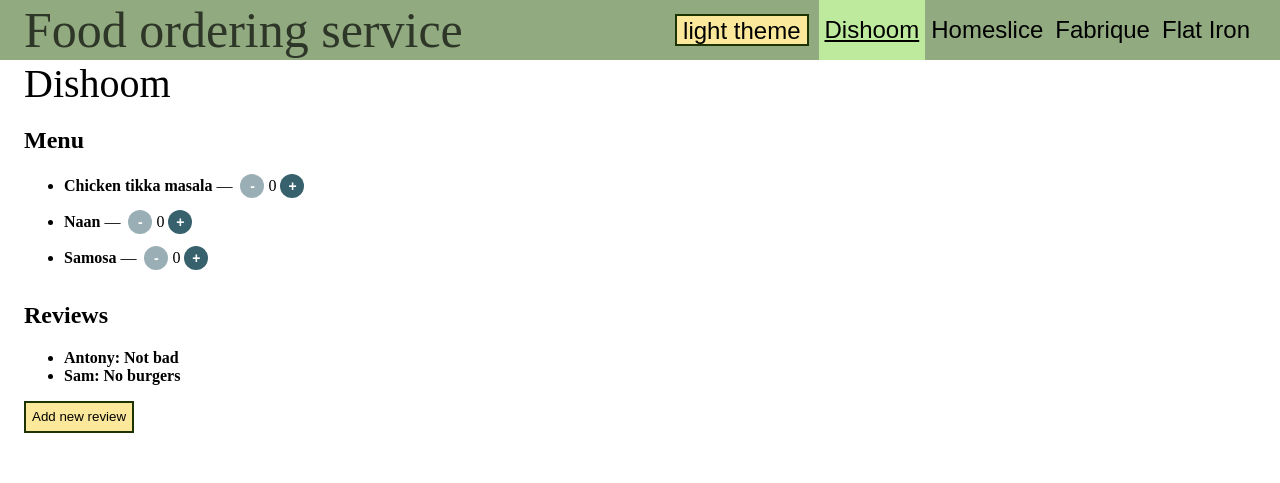
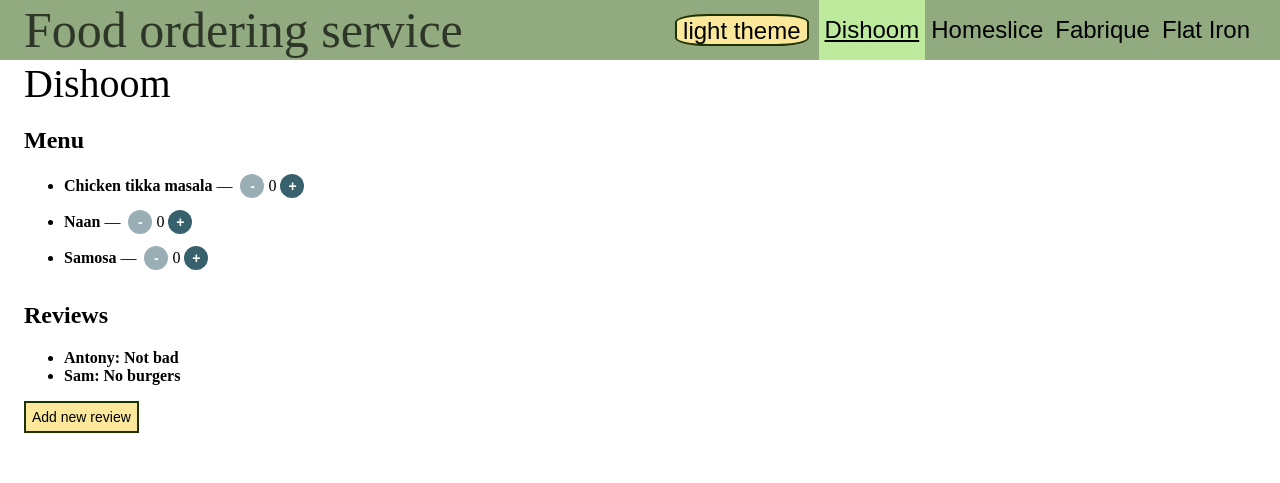
Before and after one commit to Ilona019/Restaurants-React2023, a React app: page / in a window 1280 px wide. Shown: the top 483 px of the page. Built offline with nearby package versions, Linux system fonts and the light colour scheme; the HTML template or start-up script is replaced by a standard one.

Commit message:
added default options button, added a custom hook to change the theme, shadow changed

```diff
--- a/src/component/AddReviwButton/component.jsx
+++ b/src/component/AddReviewButton/component.jsx
@@ -1,10 +1,9 @@
 import { useState } from "react";
-import { createPortal } from "react-dom";
 import { Button } from "../Button/component";
 import { Modal } from "../Modal/component";
 import { ReviwForm } from "../ReviewForm/component";
 
-export const AddReviwButton = () => {
+export const AddReviewButton = () => {
   const [isModalOpened, setIsModalOpened] = useState(false);
   const onClose = () => setIsModalOpened(false);
   return (
--- a/src/component/Button/component.jsx
+++ b/src/component/Button/component.jsx
@@ -1,20 +1,18 @@
-import { useContext } from "react";
-import { ThemeContext } from "../../contexts/Theme";
+import { useTheme } from "../../contexts/Theme";
 import classNames from "classnames";
 import styles from "./styles.module.css";
 
 export const Button = ({
   title,
   type,
-  active,
-  fontSize,
+  active = false,
+  fontSize = "s",
   shape,
   disabled,
   className,
   onClick,
 }) => {
-  const themeContext = useContext(ThemeContext);
-  const isDark = themeContext.theme === "dark";
+  const {theme} = useTheme();
 
   return (
     <button
@@ -23,15 +21,15 @@
         styles[className],
         styles[type],
         styles["fontSize__" + fontSize],
+        styles[theme],
         {
           [styles.disabled]: disabled,
           [styles.active]: active,
-          [styles["shape__" + shape]]: shape,
-          [styles.dark]: isDark,
+          [styles["shape__" + shape]]: shape
         }
       )}
       disabled={disabled}
-      onClick={() => onClick(themeContext.theme)}>
+      onClick={() => onClick(theme)}>
       {title}
     </button>
   );
--- a/src/component/Button/styles.module.css
+++ b/src/component/Button/styles.module.css
@@ -7,7 +7,9 @@
 
 .root:hover {
     cursor: pointer;
-    box-shadow: inset 0 -3px 0 rgba(0,0,0,0.15);
+    -webkit-box-shadow: 0px 0px 20px -5px rgba(14, 36, 52, 0.3) inset;
+    -moz-box-shadow: 0px 0px 20px -5px rgba(14, 36, 52, 0.3) inset;
+    box-shadow: 0px 0px 20px -5px rgba(14, 36, 52, 0.3) inset;
 }
 
 .active {
@@ -17,6 +19,10 @@
 
 .shape__circle {
     border-radius: 50%;
+}
+
+.shape__superellipse {
+    border-radius: 25%;
 }
 
 .fontSize__s {
--- a/src/component/Header/component.jsx
+++ b/src/component/Header/component.jsx
@@ -3,11 +3,11 @@
 import { Title } from "../Title/component";
 import { RestaurantTabs } from "../RestaurantTabs/component";
 import { Button } from "../Button/component";
-import { ThemeContext } from "../../contexts/Theme";
+import { useTheme } from "../../contexts/Theme";
 import styles from "./styles.module.css";
 
 export const Header = ({ className, restaurants, activeTab, onTabSelect }) => {
-  const { theme, changeTheme } = useContext(ThemeContext);
+  const { theme, changeTheme } = useTheme();
   return (
     <header className={classNames(styles.root, className)}>
       <Title name="Food ordering service" type="primary" />
@@ -16,6 +16,7 @@
           title={theme + " theme"}
           type="primary"
           fontSize="l"
+          shape="superellipse"
           onClick={changeTheme} />
       </div>
       <RestaurantTabs
--- a/src/component/Restaurant/component.jsx
+++ b/src/component/Restaurant/component.jsx
@@ -1,7 +1,7 @@
 import { Title } from "../Title/component";
 import { Menu } from "../Menu/component";
 import { Reviews } from "../Reviews/component";
-import { AddReviwButton } from "../AddReviwButton/component";
+import { AddReviewButton } from "../AddReviewButton/component";
 
 export const Restaurant = ({ restaurant, className }) => {
   return (
@@ -9,7 +9,7 @@
       <Title name={restaurant.name} type="secondary" />
       <Menu menu={restaurant.menu} />
       <Reviews reviews={restaurant.reviews} />
-      <AddReviwButton />
+      <AddReviewButton />
     </div>
   );
 };
--- a/src/contexts/Theme.jsx
+++ b/src/contexts/Theme.jsx
@@ -1,6 +1,10 @@
-import React, { useState } from "react";
+import React, { useState, useContext } from "react";
 
-export const ThemeContext = React.createContext();
+export const ThemeContext = React.createContext("light");
+
+export const useTheme = () => {
+  return useContext(ThemeContext);
+}
 
 export const ThemeProvider = ({ children }) => {
   const [theme, setTheme] = useState("light");
```
